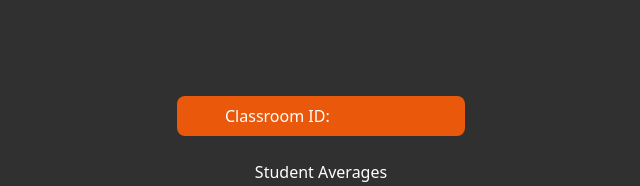
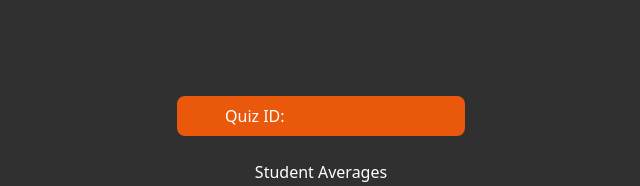
Before and after one commit to leu/aslhack, a Next.js app: page /teacher/stats in a window 1280 px wide. Shown: the top 186 px of the page, without its empty margins (319-959 px from the left). Built offline with nearby package versions, Linux system fonts and the light colour scheme.

Commit message:
Add a field for student's name on home page, rename any instances of 'classroom id' to 'quiz id'

```diff
--- a/src/pages/index.tsx
+++ b/src/pages/index.tsx
@@ -9,7 +9,8 @@ export default function Home() {
         </div>
       </a>
       <div className="mb-6">OR</div>
-      <input type="text" className="mb-4 text-black w-60 h-8 px-2 mt-2" placeholder="Classroom ID"/>
+      <input type="text" className="mb-0 text-black w-60 h-8 px-2 mt-2" placeholder="Quiz ID"/>
+      <input type="text" className="mb-4 text-black w-60 h-8 px-2 mt-2" placeholder="Your Name"/>
       <a href="/student/quiz">
         <div className={`text-xl font-bold bg-orange-600 text-white border-orange-950 border-0 px-6 py-4 rounded-lg w-60`}>
           Take Quiz
--- a/src/pages/teacher/stats.tsx
+++ b/src/pages/teacher/stats.tsx
@@ -25,7 +25,7 @@ export default function Stats() {
 
     return (
       <main className={`flex min-h-screen flex-col items-center p-24`}>
-        <div className="bg-orange-600 py-2 px-12 w-72 rounded-lg">Classroom ID: {code}</div>
+        <div className="bg-orange-600 py-2 px-12 w-72 rounded-lg">Quiz ID: {code}</div>
         <div className="mt-6">Student Averages</div>
         {studentAverage.map((studentAvg: { student: string; score: string; }) => (
             <div>{studentAvg.student + ": " + studentAvg.score + "%"}</div>
```
